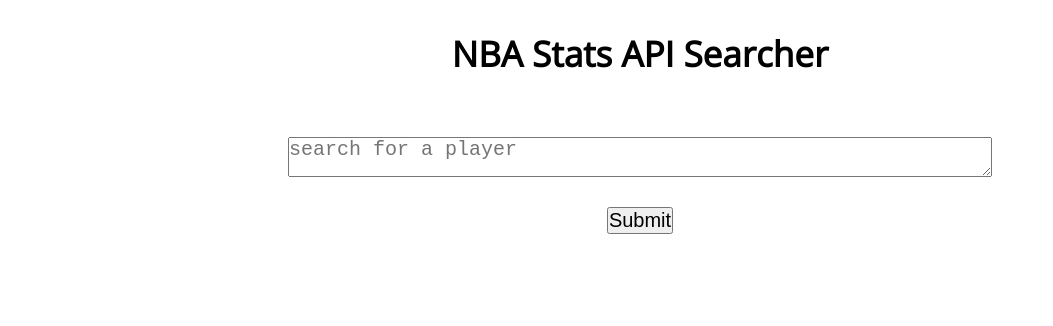
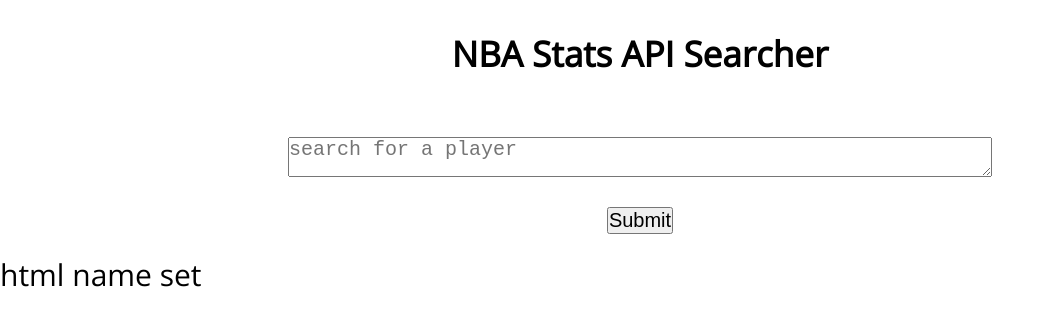
Before and after one commit to zrimshnick/nbastats-APIproject, a website built with Parcel: page src/index.html in a window 1280 px wide. Shown: the whole page, without its empty margins (0-1053 px from the left). Built offline with nearby package versions, Linux system fonts and the light colour scheme.

Commit message:
i dont like apis

```diff
--- a/src/index.html
+++ b/src/index.html
@@ -25,6 +25,9 @@
       <input type="submit" class="submit-button" />
     </form>
     <div class="player-list"></div>
+    <div class="player-row">
+      <div class="player-name">html name set</div>
+    </div>
 
     <script src="js/index.js"></script>
   </body>
--- a/src/js/index.js
+++ b/src/js/index.js
@@ -6,7 +6,7 @@
   DOMSelectors.searchForm.addEventListener("submit", function (e) {
     e.preventDefault();
     // test
-    console.log(DOMSelectors.searchArea.value);
+    //console.log(DOMSelectors.searchArea.value);
     DOMSelectors.list.innerHTML = "";
     const searchParams = DOMSelectors.searchArea.value;
     const searchQuery = async function () {
@@ -24,6 +24,7 @@
               <div class="player-name">${player.last_name}</div>
              </div>`
           );
+          console.log(player.data);
         });
       } catch (error) {
         console.log(error);
```
